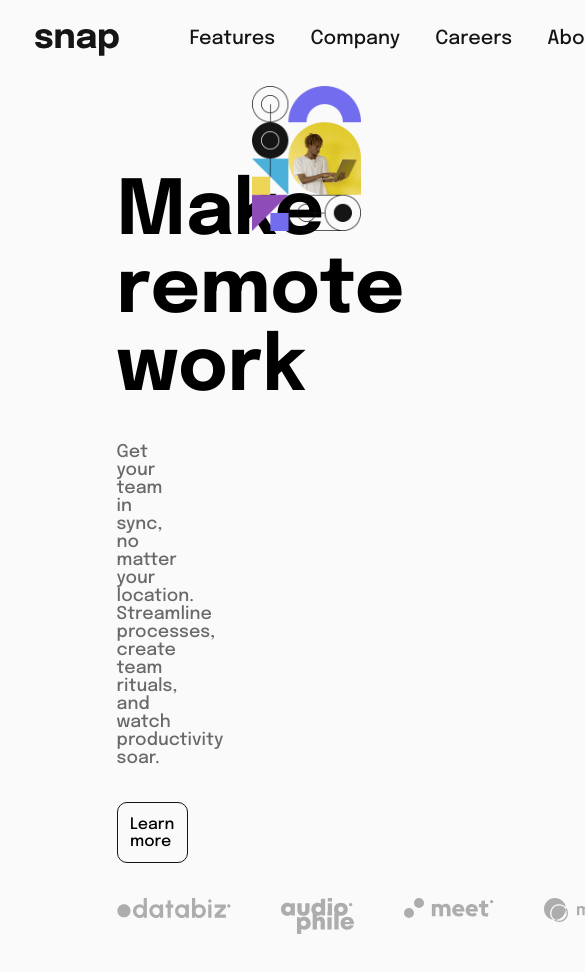
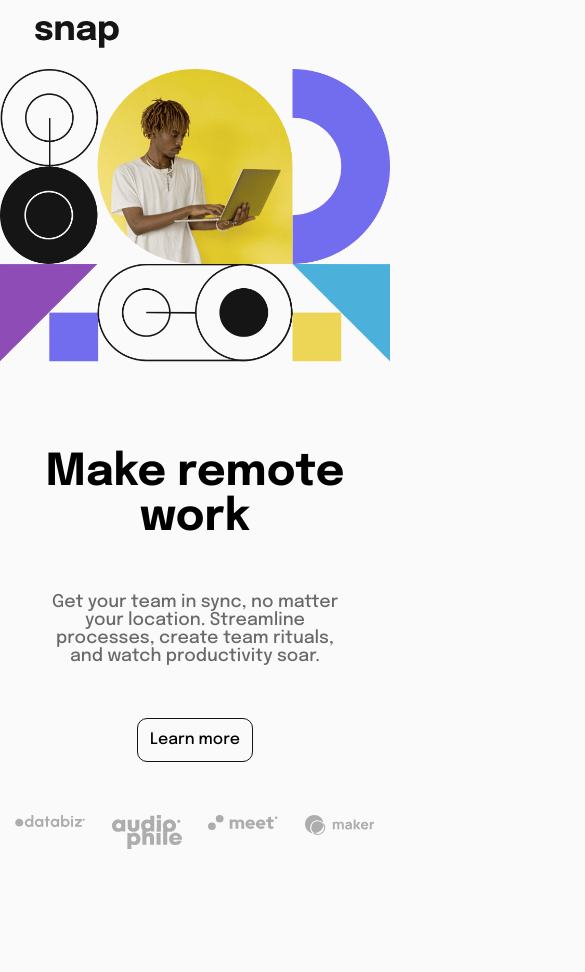
Before and after one commit to Wira-Kusuma/intro-section-with-dropdown-navigation-main, a plain HTML site: page index.html in a window 390 px wide. Shown: the top 972 px of the page, 585 px wide, since content can reach past the window. After the commit the page ends 937 px from the top, so only its background shows below. Drawn offline with Linux system fonts and the light colour scheme.

Commit message:
responsive device

```diff
--- a/index.html
+++ b/index.html
@@ -24,15 +24,19 @@
 
     <nav>
       <img src="images/logo.svg" alt="">
-      <a href="">Features</a>
-      <a href="">Company</a>
-      <a href="">Careers</a>
-      <a href="">About</a>
+      <a href="#">Features <img src="images/icon-arrow-down.svg" alt=""></a>
+      <a href="#">Company <img src="images/icon-arrow-down.svg" alt=""></a>
+      <a href="#">Careers</a>
+      <a href="#">About</a>
     </nav>
 
     <div class="lg">
-      <a href="">Login</a>
+      <a href="#">Login</a>
       <button>Register</button>
+    </div>
+
+    <div class="burger">
+      <img src="images/icon-menu.svg" alt="">
     </div>
   </header>
 
@@ -54,7 +58,8 @@
   </div>
 
     <div class="right">
-      <img src="images/image-hero-desktop.png" alt="">
+      <img src="images/image-hero-desktop.png" alt="" class="desktop-img">
+      <img src="images/image-hero-mobile.png" alt="" class="mobile-img">
     </div>
 
 
--- a/style.css
+++ b/style.css
@@ -35,7 +35,13 @@ nav img {
 
 nav {
     display: flex;
-    gap: 2rem;
+    gap: 1.5rem;
+}
+
+nav a img {
+    width: fit-content;
+    margin: 0;
+    padding: 0;
 }
 
 nav a, .lg a {
@@ -54,6 +60,8 @@ nav a:hover, .lg a:hover {
     gap: 2rem;
     align-items: center;
 }
+
+.burger {display: none;}
 
 main {
     display: flex;
@@ -104,6 +112,8 @@ button:hover {
     height: 28%;
 }
 
+.mobile-img {display: none;}
+
 .right img {
     width: 100%;
     height: 100%;
@@ -120,3 +130,58 @@ button:hover {
     height: fit-content;
     user-select: none;
 }
+
+@media screen and (max-width:700px) {
+    body {
+        overflow-x: hidden;
+        overflow-y: scroll;
+        width: 100%;
+    }
+    nav a ,.lg{
+        display: none;
+    }
+
+    main {
+        width: 100%l;
+        display: flex;
+        flex-direction: column-reverse;
+    }
+
+    .left {
+        margin: auto;
+        width: 80%;
+        text-align: center;
+        padding: 0;
+        display: flex;
+        margin: auto;
+        justify-content: center;
+        align-items: center;
+        gap: 3rem;
+    }
+
+    .left h1 {
+        font-size: 2.5rem;
+    }
+
+    .desktop-img {
+        display: none;
+    }
+
+    .mobile-img {display: flex;}
+
+    .right {
+        width: 100%;
+        margin-bottom: 5rem;
+    }
+
+    .sponsor {
+        display: flex;
+        justify-content: center;
+        gap: 1.5rem;
+        margin-bottom: 5rem;
+    }
+
+    .sponsor img {
+        width: 70px;
+    }
+}
```
Lines whose indentation alone changed are shown as unchanged.
